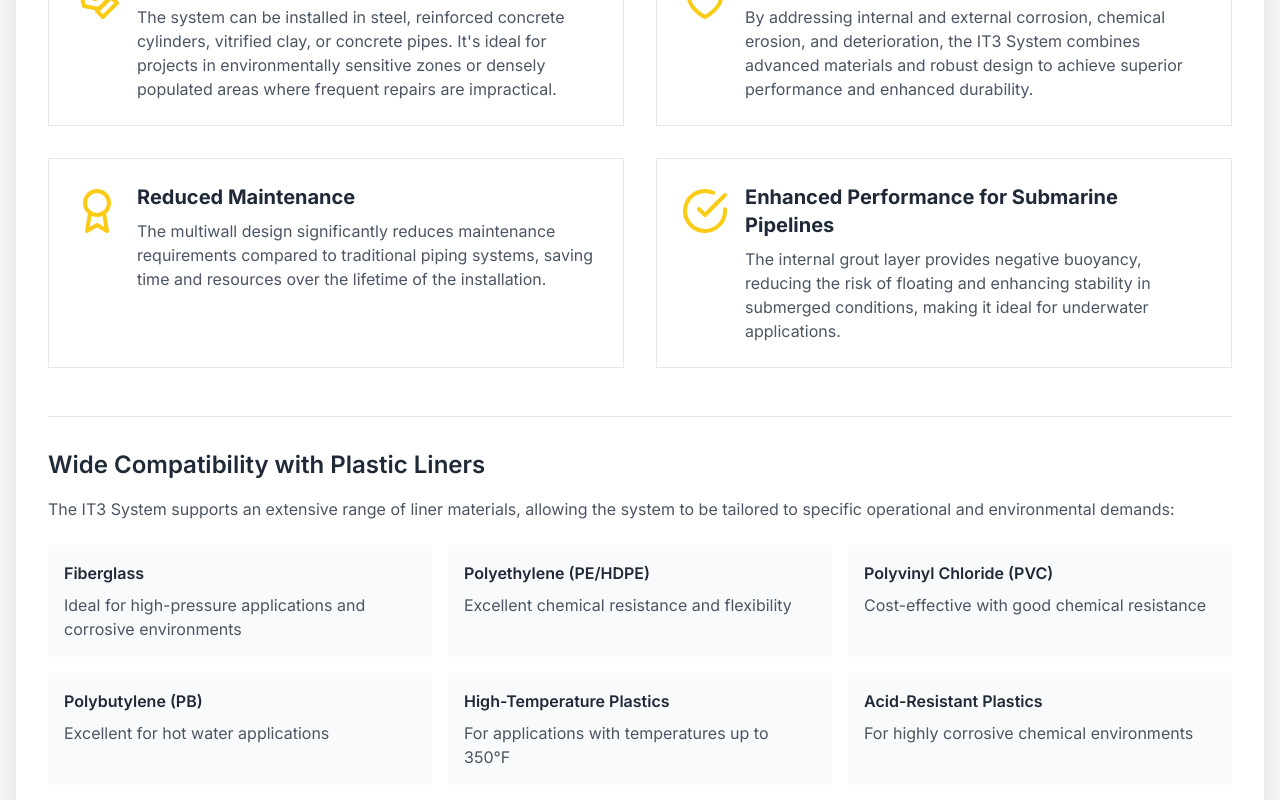
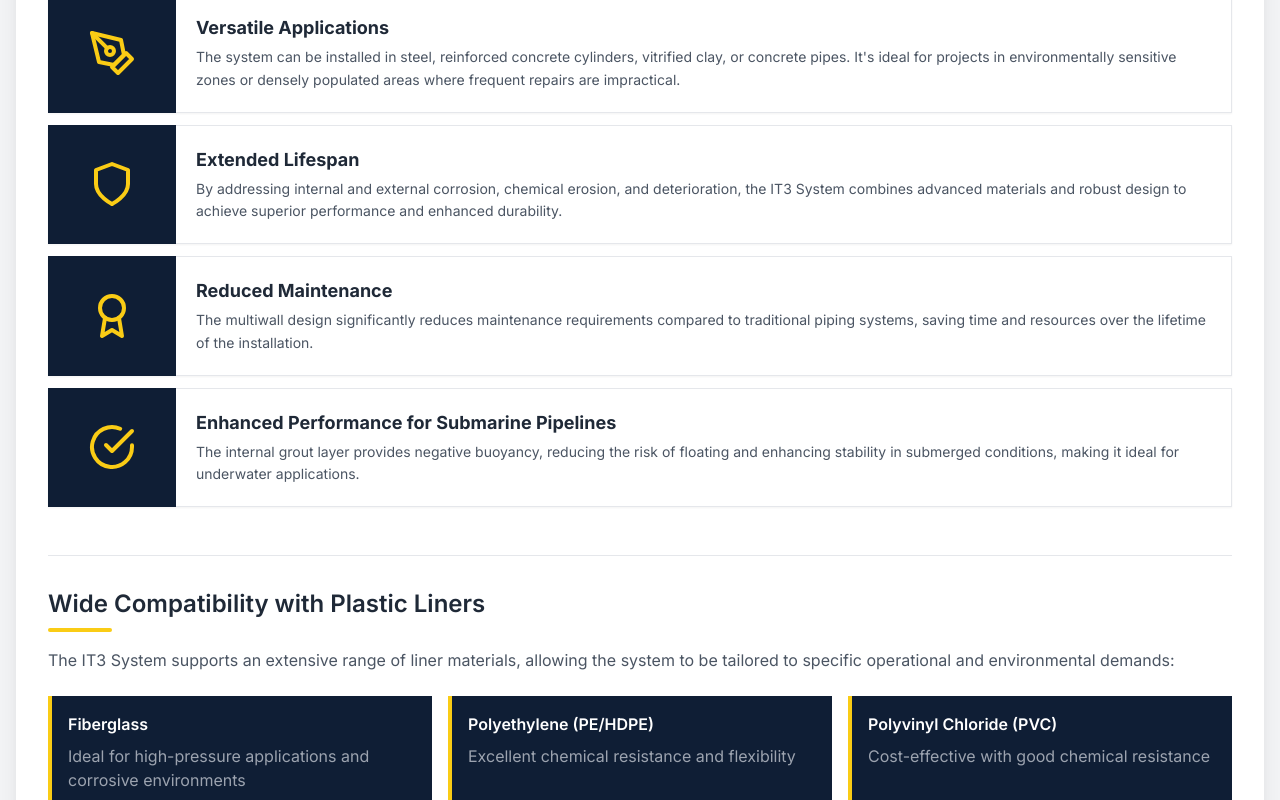
Before and after one commit to lowryjosh888/PipeInPipeTech2, a Next.js app: page /benefits in a window 1280 px wide. Shown: the part 1000-1800 px from the top of the page. Built offline with nearby package versions, Linux system fonts and the light colour scheme.

Commit message:
Redesign Benefits page sections
- Benefit cards: Option B horizontal strips (dark navy icon band + white content)
- Plastic Liner cards: dark navy with yellow left border accent
- Section heading: yellow accent underline bar

Co-Authored-By: Claude Sonnet 4.6 <noreply@anthropic.com>

```diff
--- a/app/benefits/page.tsx
+++ b/app/benefits/page.tsx
@@ -89,53 +89,56 @@ export default function Benefits() {
             </p>
           </div>
 
-          <div className="grid grid-cols-1 md:grid-cols-2 gap-8">
+          <div className="space-y-3">
             {benefits.map((benefit, index) => (
               <div
                 key={index}
-                className="border border-gray-200 rounded-lg p-6 hover:shadow-md transition-shadow duration-300"
+                className="flex overflow-hidden rounded-lg shadow-sm hover:shadow-md transition-shadow duration-300"
               >
-                <div className="flex items-start">
-                  <div className="mr-4 mt-1">{benefit.icon}</div>
-                  <div>
-                    <h3 className="text-xl font-bold text-gray-800 mb-2">{benefit.title}</h3>
-                    <p className="text-gray-600">{benefit.description}</p>
-                  </div>
+                {/* Dark navy icon band */}
+                <div className="w-24 md:w-32 bg-[#0f1e35] flex items-center justify-center flex-shrink-0">
+                  {benefit.icon}
+                </div>
+                {/* Content */}
+                <div className="flex-1 bg-white p-5 border border-gray-200 border-l-0 rounded-r-lg">
+                  <h3 className="text-lg font-bold text-gray-800 mb-1">{benefit.title}</h3>
+                  <p className="text-gray-600 text-sm leading-relaxed">{benefit.description}</p>
                 </div>
               </div>
             ))}
           </div>
 
           <div className="mt-12 border-t border-gray-200 pt-8">
-            <h2 className="text-2xl font-semibold text-gray-800 mb-4">Wide Compatibility with Plastic Liners</h2>
+            <h2 className="text-2xl font-semibold text-gray-800 mb-2">Wide Compatibility with Plastic Liners</h2>
+            <div className="w-16 h-1 bg-yellow-400 mb-4 rounded-full" />
             <p className="text-gray-600 mb-6">
               The IT3 System supports an extensive range of liner materials, allowing the system to be tailored to
               specific operational and environmental demands:
             </p>
             <div className="grid grid-cols-1 sm:grid-cols-2 md:grid-cols-3 gap-4">
-              <div className="bg-gray-50 p-4 rounded-lg">
-                <h3 className="font-semibold text-gray-800 mb-2">Fiberglass</h3>
-                <p className="text-gray-600">Ideal for high-pressure applications and corrosive environments</p>
+              <div className="bg-[#0f1e35] border-l-4 border-l-yellow-400 p-4 rounded-lg">
+                <h3 className="font-semibold text-white mb-2">Fiberglass</h3>
+                <p className="text-gray-400">Ideal for high-pressure applications and corrosive environments</p>
               </div>
-              <div className="bg-gray-50 p-4 rounded-lg">
-                <h3 className="font-semibold text-gray-800 mb-2">Polyethylene (PE/HDPE)</h3>
-                <p className="text-gray-600">Excellent chemical resistance and flexibility</p>
+              <div className="bg-[#0f1e35] border-l-4 border-l-yellow-400 p-4 rounded-lg">
+                <h3 className="font-semibold text-white mb-2">Polyethylene (PE/HDPE)</h3>
+                <p className="text-gray-400">Excellent chemical resistance and flexibility</p>
               </div>
-              <div className="bg-gray-50 p-4 rounded-lg">
-                <h3 className="font-semibold text-gray-800 mb-2">Polyvinyl Chloride (PVC)</h3>
-                <p className="text-gray-600">Cost-effective with good chemical resistance</p>
+              <div className="bg-[#0f1e35] border-l-4 border-l-yellow-400 p-4 rounded-lg">
+                <h3 className="font-semibold text-white mb-2">Polyvinyl Chloride (PVC)</h3>
+                <p className="text-gray-400">Cost-effective with good chemical resistance</p>
               </div>
-              <div className="bg-gray-50 p-4 rounded-lg">
-                <h3 className="font-semibold text-gray-800 mb-2">Polybutylene (PB)</h3>
-                <p className="text-gray-600">Excellent for hot water applications</p>
+              <div className="bg-[#0f1e35] border-l-4 border-l-yellow-400 p-4 rounded-lg">
+                <h3 className="font-semibold text-white mb-2">Polybutylene (PB)</h3>
+                <p className="text-gray-400">Excellent for hot water applications</p>
               </div>
-              <div className="bg-gray-50 p-4 rounded-lg">
-                <h3 className="font-semibold text-gray-800 mb-2">High-Temperature Plastics</h3>
-                <p className="text-gray-600">For applications with temperatures up to 350°F</p>
+              <div className="bg-[#0f1e35] border-l-4 border-l-yellow-400 p-4 rounded-lg">
+                <h3 className="font-semibold text-white mb-2">High-Temperature Plastics</h3>
+                <p className="text-gray-400">For applications with temperatures up to 350°F</p>
               </div>
-              <div className="bg-gray-50 p-4 rounded-lg">
-                <h3 className="font-semibold text-gray-800 mb-2">Acid-Resistant Plastics</h3>
-                <p className="text-gray-600">For highly corrosive chemical environments</p>
+              <div className="bg-[#0f1e35] border-l-4 border-l-yellow-400 p-4 rounded-lg">
+                <h3 className="font-semibold text-white mb-2">Acid-Resistant Plastics</h3>
+                <p className="text-gray-400">For highly corrosive chemical environments</p>
               </div>
             </div>
           </div>
```
